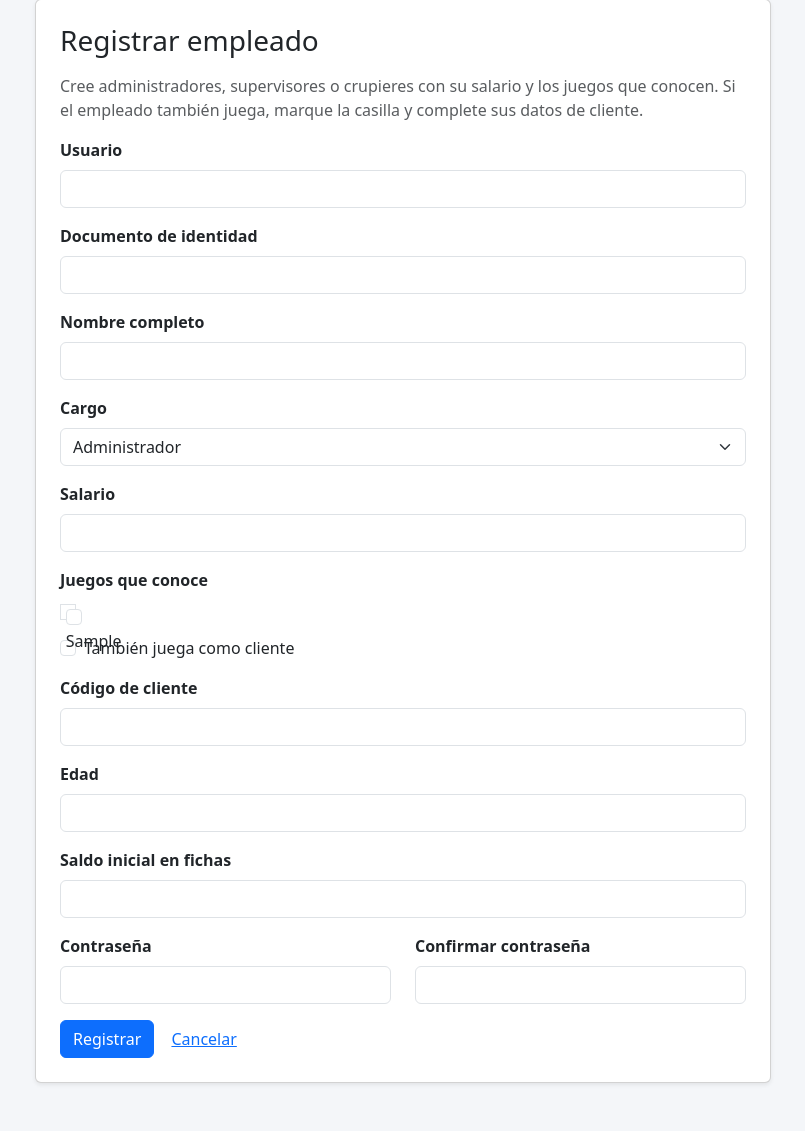
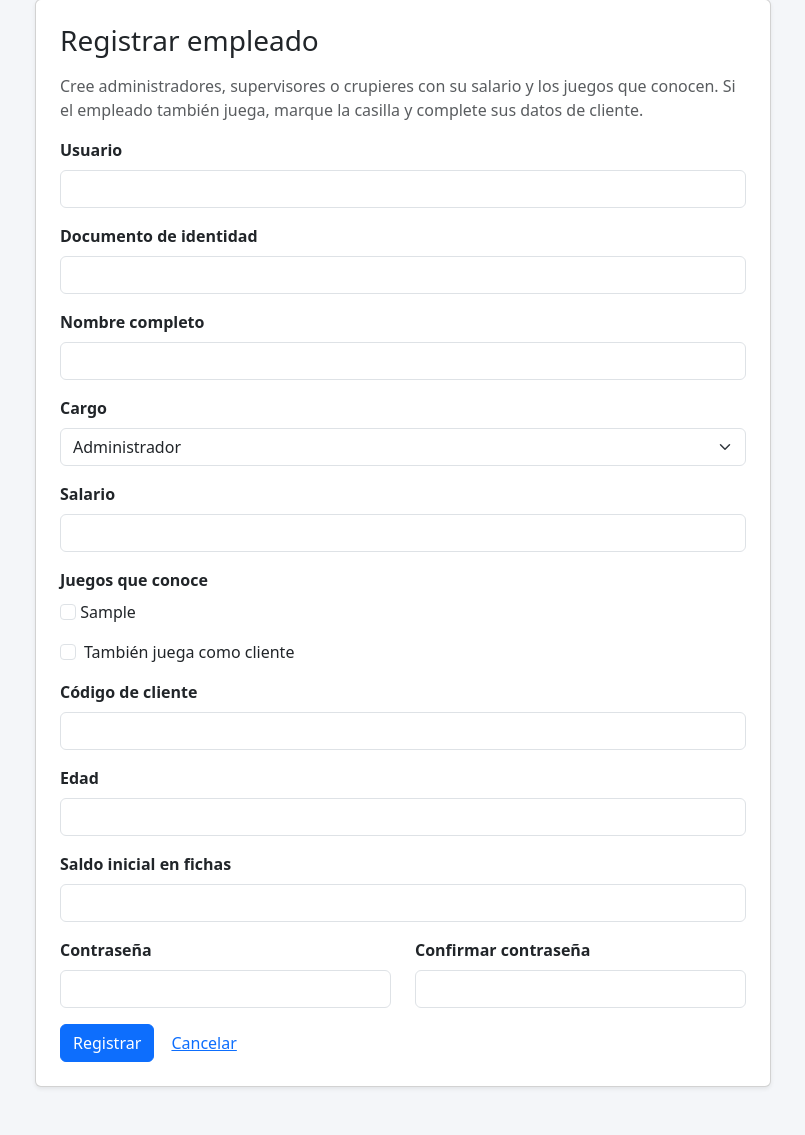
Before and after one commit to JuanDGarridoR/Proyecto-Casino---AdBD, a Django app: page /cuentas/empleados/nuevo/ in a window 1280 px wide. Shown: the part 81-1216 px from the top of the page, without its empty margins (237-1042 px from the left). Before the commit the page ends 1169 px from the top, so only its background shows below. Run offline with Django 5.2, Linux system fonts and the light colour scheme; the visitor is signed in with stand-in values (Sample User, id 1); tables that the repository leaves empty hold one stand-in row (values such as "Sample post").

Commit message:
Corrige la lista de juegos que conoce en el formulario de empleados
Django aplicaba la clase form-check-input al contenedor de las casillas,
lo que lo limitaba a 1em de ancho y superponía las opciones. Nuevo widget
CasillasMultiples que deja la clase solo en cada casilla, y estilos de
"chips" para las opciones.

Co-Authored-By: Claude Opus 5.5 <noreply@anthropic.com>

```diff
--- a/cuentas/forms.py
+++ b/cuentas/forms.py
@@ -6,6 +6,15 @@ from django.conf import settings
 from mesas.models import Juego
 
 from .models import Empleado, Persona, Usuario
+
+
+class CasillasMultiples(forms.CheckboxSelectMultiple):
+    """Casillas múltiples cuya clase CSS va solo en cada casilla, no en el contenedor."""
+
+    def get_context(self, name, value, attrs):
+        contexto = super().get_context(name, value, attrs)
+        contexto['widget']['attrs'].pop('class', None)
+        return contexto
 
 
 class EstiloBootstrapMixin:
@@ -92,7 +101,7 @@ class EmpleadoCrearForm(EstiloBootstrapMixin, DatosPersonaMixin, HashZeroKnowled
     salario = forms.DecimalField(min_value=1, max_digits=12, decimal_places=2)
     juegos = forms.ModelMultipleChoiceField(
         label='Juegos que conoce', queryset=Juego.objects.all(), required=False,
-        widget=forms.CheckboxSelectMultiple,
+        widget=CasillasMultiples,
     )
     tambien_jugador = forms.BooleanField(label='También juega como cliente', required=False)
     codigo_cliente = forms.CharField(label='Código de cliente', max_length=20, required=False)
@@ -126,7 +135,7 @@ class EmpleadoEditarForm(EstiloBootstrapMixin, forms.Form):
     salario = forms.DecimalField(min_value=1, max_digits=12, decimal_places=2)
     juegos = forms.ModelMultipleChoiceField(
         label='Juegos que conoce', queryset=Juego.objects.all(), required=False,
-        widget=forms.CheckboxSelectMultiple,
+        widget=CasillasMultiples,
     )
     activo = forms.BooleanField(label='Usuario activo (puede iniciar sesión)', required=False)
 
--- a/static/css/app.css
+++ b/static/css/app.css
@@ -2,5 +2,12 @@ body { background: #f4f6f9; }
 .navbar-brand { font-weight: 700; letter-spacing: .5px; }
 .card-metrica .valor { font-size: 1.8rem; font-weight: 700; }
 .table td, .table th { vertical-align: middle; }
-.lista-checks > div > div { display: inline-block; margin-right: 1.2rem; }
-.lista-checks label { margin-left: .3rem; }
+.lista-checks > div { display: flex; flex-wrap: wrap; gap: .5rem; }
+.lista-checks > div > div { margin: 0; }
+.lista-checks label {
+  display: flex; align-items: center; gap: .5rem;
+  padding: .4rem .8rem; border: 1px solid #dee2e6; border-radius: .375rem;
+  background: #fff; cursor: pointer; white-space: nowrap;
+}
+.lista-checks .form-check-input { margin: 0; flex-shrink: 0; }
+.lista-checks label:has(input:checked) { border-color: #0d6efd; background: #e7f1ff; }
```
